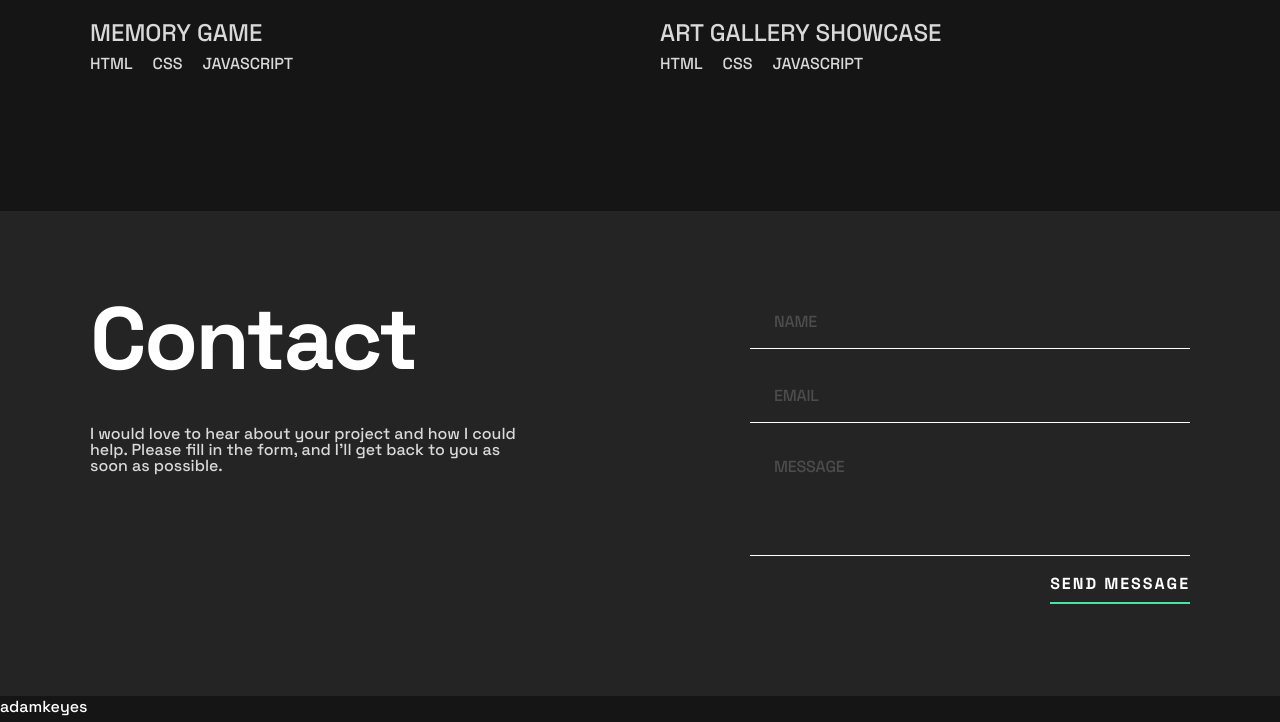
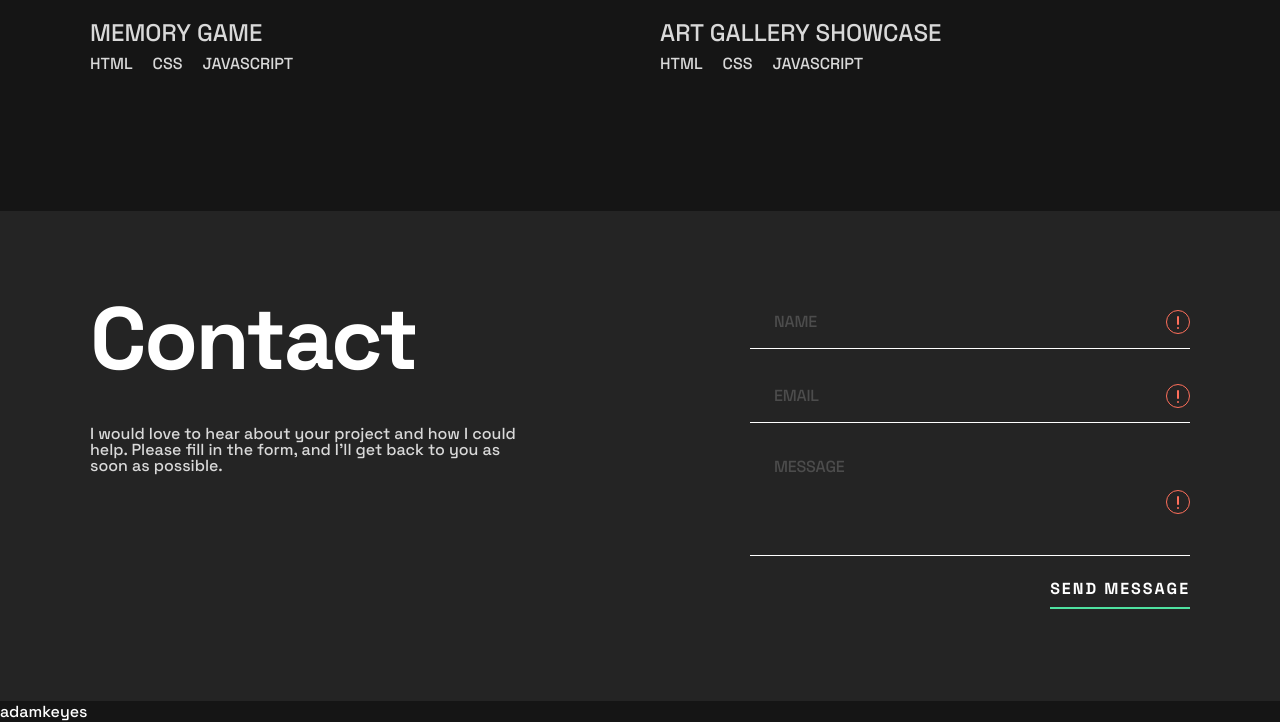
Before and after one commit to aleknovkovski/FEM-Single-page-dev-portfolio, a plain HTML site: page working/index.html in a window 1280 px wide. Shown: the part 2889-3611 px from the top of the page. Drawn offline with Linux system fonts and the light colour scheme.

Commit message:
Add invalid-input-icon to inputs

```diff
--- a/working/index.html
+++ b/working/index.html
@@ -182,9 +182,18 @@
             <p>I would love to hear about your project and how I could help. Please fill in the form, and I’ll get back to you as soon as possible.</p>
         </div>
         <form class="contact-form">
-            <input type="text" placeholder="Name" required/>
-            <input type="email" placeholder="Email" required/>
-            <textarea id="story" name="story" rows="5" placeholder="Message" required></textarea>
+            <div class="contact-form__input-wrapper">
+                <input type="text" placeholder="Name" required/>
+                <img src="./assets/images/invalid-input-icon.svg" alt="" class="invalid-input-icon">
+            </div>
+            <div class="contact-form__input-wrapper">
+                <input type="email" placeholder="Email" required/>
+                <img src="./assets/images/invalid-input-icon.svg" alt="" class="invalid-input-icon">
+            </div>
+            <div class="contact-form__input-wrapper">
+                <textarea id="story" name="story" rows="5" placeholder="Message" required></textarea>
+                <img src="./assets/images/invalid-input-icon.svg" alt="" class="invalid-input-icon">
+            </div>
             <button class="underline contact-form__submit-button">Send Message</button>
         </form>
     </div>
--- a/working/style.css
+++ b/working/style.css
@@ -312,6 +312,8 @@ button {
 }
 
 .contact-form input, .contact-form textarea {
+    width: 100%;
+
     border: none;
     border-bottom: 1px solid var(--white);
     background-color: transparent;
@@ -343,3 +345,14 @@ textarea {
 .contact-form input:focus-visible:invalid, .contact-form textarea:focus-visible:invalid {
     border-bottom-color: red;
 }
+
+.contact-form__input-wrapper {
+    position: relative;
+}
+.invalid-input-icon {
+    width: 24px; height: 24px;
+    position: absolute;
+    top: 50%;
+    right: 0;
+    translate: 0 -50%;
+}
```
Also changed, not shown: working/assets/images/invalid-input-icon.svg (added).
